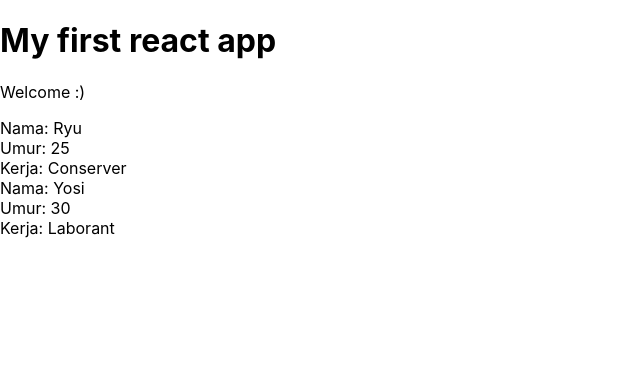
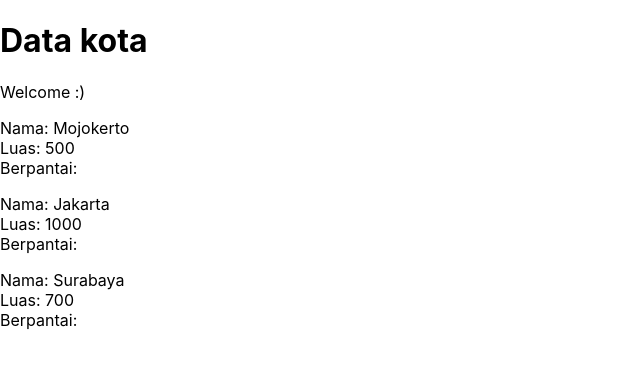
Before and after one commit to prgrm274/react20200217_0734, a React (Create React App) app: page / in a window 1280 px wide. Shown: the top 368 px of the page, without its empty margins (0-640 px from the left). Built offline with nearby package versions, Linux system fonts and the light colour scheme.

Commit message:
Jum, 21 Feb 2020  9.01.40,20

```diff
--- a/src/App.js
+++ b/src/App.js
@@ -1,16 +1,23 @@
 import React, {Component} from 'react';
 // import logo from './logo.svg';
 // import './App.css';
-import Batman from './Batman'
+import Cities from './Cities'
 
 class App extends Component{
+    state = {
+        cities : [
+            { nama: 'Mojokerto', luas: 500, berpantai: false, id: 1},
+            { nama: 'Jakarta', luas: 1000, berpantai: false, id: 2},
+            { nama: 'Surabaya', luas: 700, berpantai: false, id: 3},
+        ]
+    }
     render() {
         return (
             <div className="App">
-                <h1>My first react app</h1>
+                <h1>Data kota</h1>
                 <p>Welcome :)</p>
-                <Batman nama="Ryu" umur="25" kerja="Conserver"/>
-                <Batman nama="Yosi" umur="30" kerja="Laborant"/>
+                {/*<Cities nama="Jakarta" luas="1000" berpantai="true"/>*/}
+                <Cities cities={this.state.cities} />
             </div>
         );
     }
--- a/src/Batman.js
+++ /dev/null
@@ -1,20 +0,0 @@
-import React, {Component} from "react";
-
-class Batman extends Component {
-    render() {
-        // console.log(this.props);
-
-        const {nama, umur, kerja} = this.props;
-
-        return(
-            <div className="bat">
-                {/*<div>Nama: Ryu</div>*/}
-                <div>Nama: {nama}</div>
-                <div>Umur: {umur}</div>
-                <div>Kerja: {kerja}</div>
-            </div>
-        )
-    }
-}
-
-export default Batman
--- /dev/null
+++ b/src/Cities.js
@@ -0,0 +1,25 @@
+import React, {Component} from "react";
+
+class Cities extends Component {
+    render() {
+        // console.log(this.props);
+
+        // const {nama, luas, berpantai} = this.props;
+        const {cities} = this.props;
+        const cityList = cities.map(city => {
+            return (
+                <div className="city" key={city.id}>
+                    <div>Nama: {city.nama}</div>
+                    <div>Luas: {city.luas}</div>
+                    <div>Berpantai: {city.berpantai}</div>
+                    <p/><p/>
+                </div>
+            )
+        });
+        return(
+            <div className="city-list">{ cityList }</div>
+        )
+    }
+}
+
+export default Cities
```
